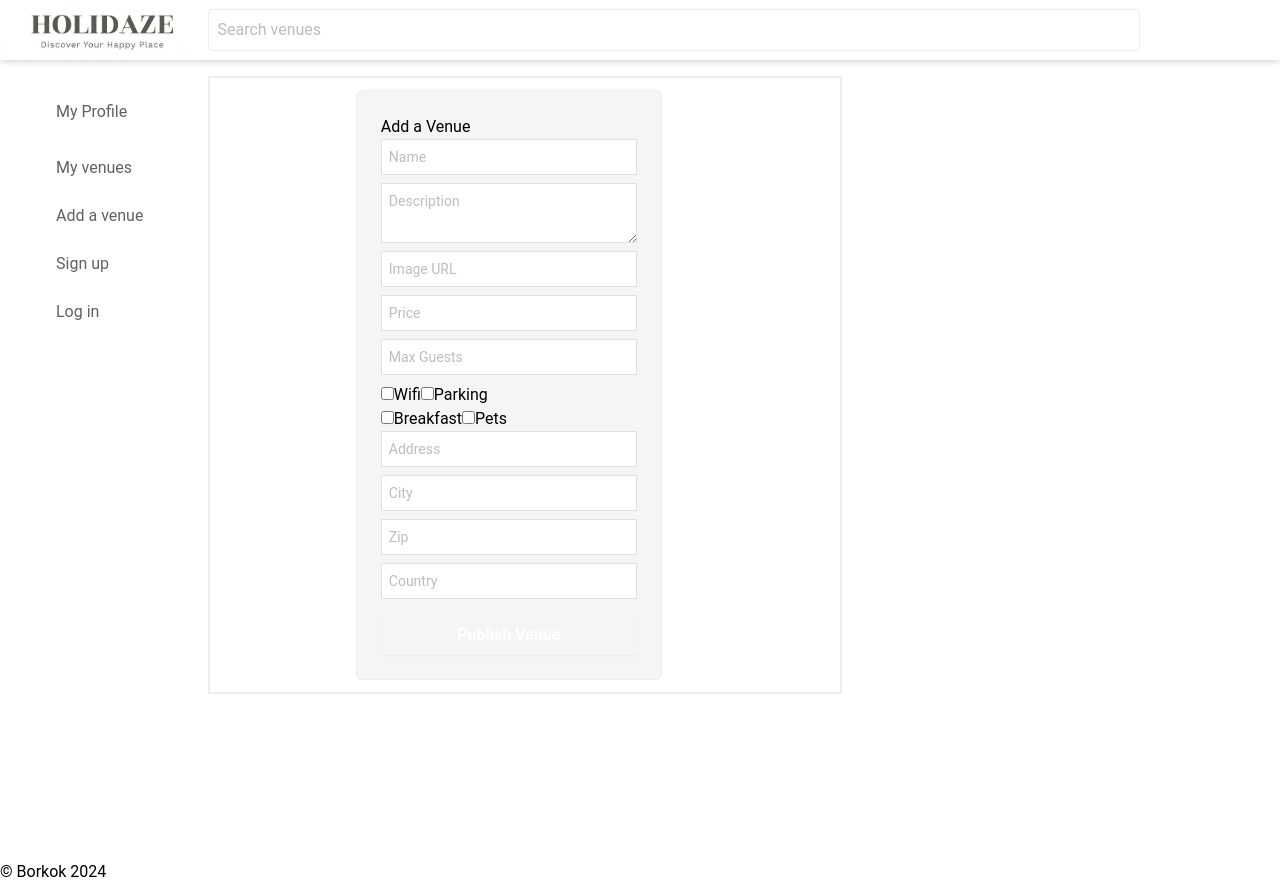
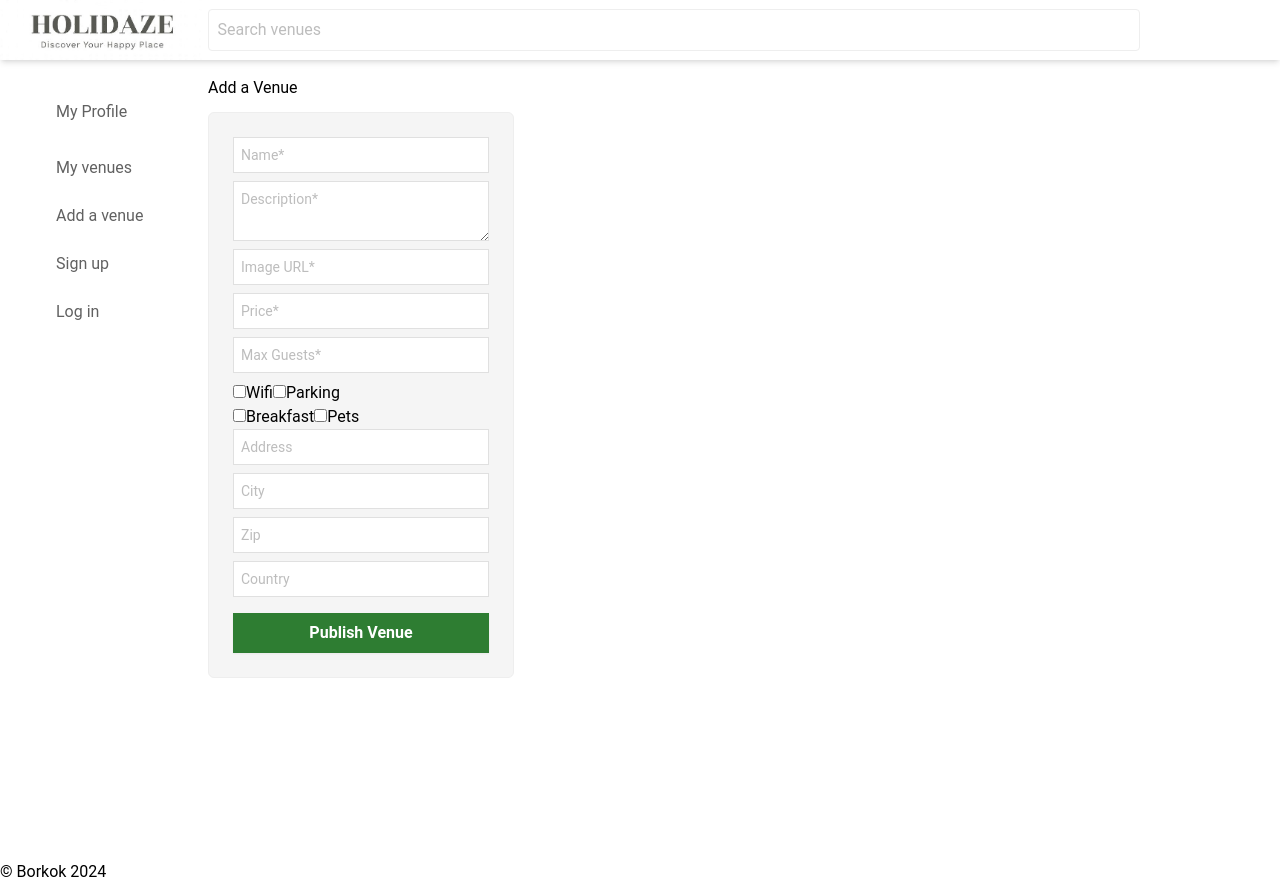
Before and after one commit to borikokeny/Holidaze-Project-Exam-2, a React (Vite) app: page /VenueForm in a window 1280 px wide. Built offline with nearby package versions, Linux system fonts and the light colour scheme.

Commit message:
Updates working VenueForm

```diff
--- a/src/pages/VenueForm.jsx
+++ b/src/pages/VenueForm.jsx
@@ -1,6 +1,6 @@
 import React, { useState } from "react";
 import { useNavigate } from "react-router-dom";
-import { addVenue } from "../api/venue/addVenue";
+import { addVenue } from "../api/venue";
 
 function VenueForm() {
   const [formData, setFormData] = useState({
@@ -24,14 +24,11 @@ function VenueForm() {
       continent: "",
     },
   });
-
-
   const [error, setError] = useState("");
   const navigate = useNavigate();
 
   const venueFormListener = async (e) => {
     e.preventDefault();
-
 
     const preparedData = {
       name: formData.name,
@@ -39,6 +36,7 @@ function VenueForm() {
       media: formData.media.length
         ? formData.media.split(",").map((url) => ({ url: url.trim() }))
         : [],
+
       price: parseFloat(formData.price) || 0,
       maxGuests: parseInt(formData.maxGuests, 10) || 0,
       rating: parseFloat(formData.rating) || 0,
@@ -58,7 +56,6 @@ function VenueForm() {
     };
 
     try {
-      console.log("Payload:", preparedData);
       await addVenue(preparedData);
       navigate("/");
     } catch (err) {
@@ -67,15 +64,20 @@ function VenueForm() {
   };
 
   return (
-    <div className="flex justify-center border-2 w-3/5">
+    <div className="justify-center w-3/5">
+      <div>
+        <h1 className="">Add a Venue</h1>
+      </div>
+      <div>
         <form onSubmit={venueFormListener} className="flex mt-3 mb-3 pe-8">
           <div className="border rounded-md p-6 bg-gray-100">
-          <h1>Add a Venue</h1>
             <input
               type="name"
               value={formData.name}
-            onChange={(e) => setFormData({ ...formData, name: e.target.value })}
-            placeholder="Name"
+              onChange={(e) =>
+                setFormData({ ...formData, name: e.target.value })
+              }
+              placeholder="Name*"
               required
               className="ps-2 block w-full rounded-none mb-2 border-0 py-1.5 text-gray-900 ring-1 ring-inset ring-gray-300 placeholder:text-gray-400 focus:ring-2 focus:ring-inset focus:shadow-xl sm:text-sm sm:leading-6"
             />
@@ -84,7 +86,7 @@ function VenueForm() {
               onChange={(e) =>
                 setFormData({ ...formData, description: e.target.value })
               }
-            placeholder="Description"
+              placeholder="Description*"
               required
               className="ps-2 block w-full rounded-none mb-2 border-0 py-1.5 text-gray-900 ring-1 ring-inset ring-gray-300 placeholder:text-gray-400 focus:ring-2 focus:ring-inset focus:shadow-xl sm:text-sm sm:leading-6"
             />
@@ -94,7 +96,7 @@ function VenueForm() {
               onChange={(e) =>
                 setFormData({ ...formData, media: e.target.value })
               }
-            placeholder="Image URL"
+              placeholder="Image URL*"
               className="ps-2 block w-full rounded-none mb-2 border-0 py-1.5 text-gray-900 ring-1 ring-inset ring-gray-300 placeholder:text-gray-400 focus:ring-2 focus:ring-inset focus:shadow-xl sm:text-sm sm:leading-6"
             />
             <input
@@ -103,7 +105,7 @@ function VenueForm() {
               onChange={(e) =>
                 setFormData({ ...formData, price: e.target.value })
               }
-            placeholder="Price"
+              placeholder="Price*"
               required
               className="ps-2 block w-full rounded-none mb-2 border-0 py-1.5 text-gray-900 ring-1 ring-inset ring-gray-300 placeholder:text-gray-400 focus:ring-2 focus:ring-inset focus:shadow-xl sm:text-sm sm:leading-6"
             />
@@ -113,7 +115,7 @@ function VenueForm() {
               onChange={(e) =>
                 setFormData({ ...formData, maxGuests: e.target.value })
               }
-            placeholder="Max Guests"
+              placeholder="Max Guests*"
               title="A venue must accommodate at least one guest."
               required
               className="ps-2 block w-full rounded-none mb-2 border-0 py-1.5 text-gray-900 ring-1 ring-inset ring-gray-300 placeholder:text-gray-400 focus:ring-2 focus:ring-inset focus:shadow-xl sm:text-sm sm:leading-6"
@@ -225,7 +227,7 @@ function VenueForm() {
             <div>
               <button
                 type="submit"
-              className="w-64 mt-2 rounded-none bg-sky-500 px-3 py-2 text-base font-semibold text-white shadow-sm hover:bg-indigo-500 focus-visible:outline focus-visible:outline-2 focus-visible:outline-offset-2 focus-visible:outline-indigo-60"
+                className="w-64 mt-2 bg-green-800 rounded-none bg-sky-500 px-3 py-2 text-base font-semibold text-white shadow-sm hover:bg-indigo-500 focus-visible:outline focus-visible:outline-2 focus-visible:outline-offset-2 focus-visible:outline-indigo-60"
               >
                 Publish Venue
               </button>
@@ -234,6 +236,7 @@ function VenueForm() {
           </div>
         </form>
       </div>
+    </div>
   );
 }
 
```
Lines whose indentation alone changed are shown as unchanged.
